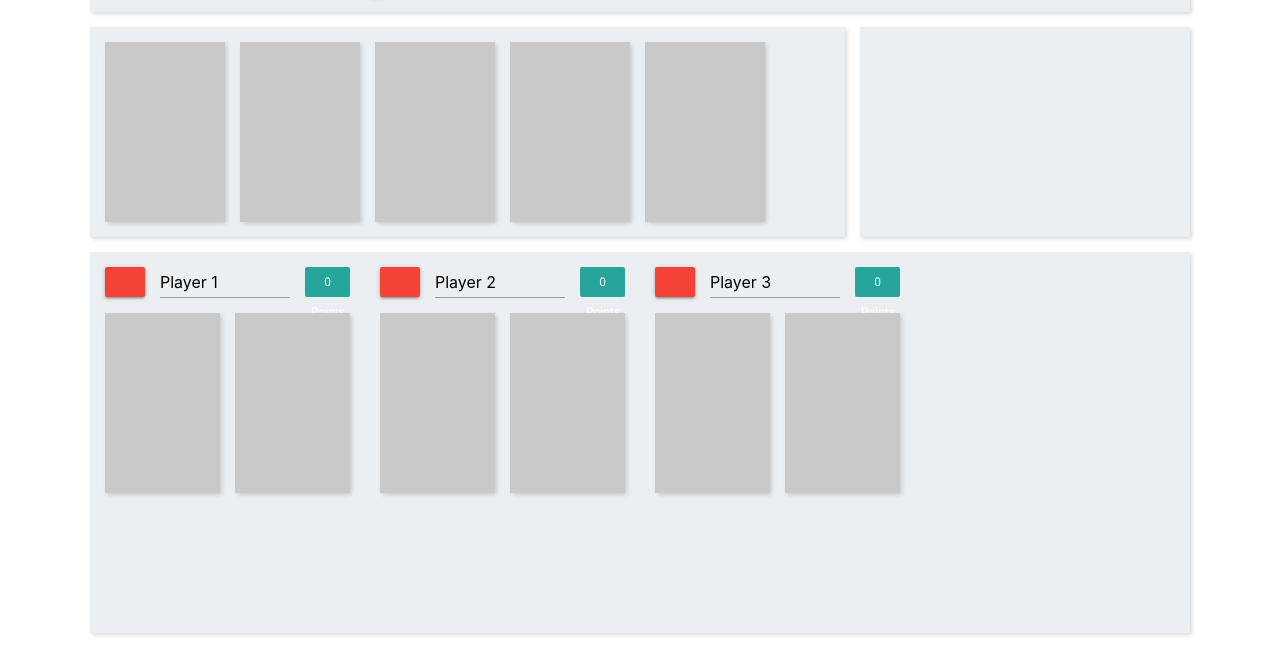
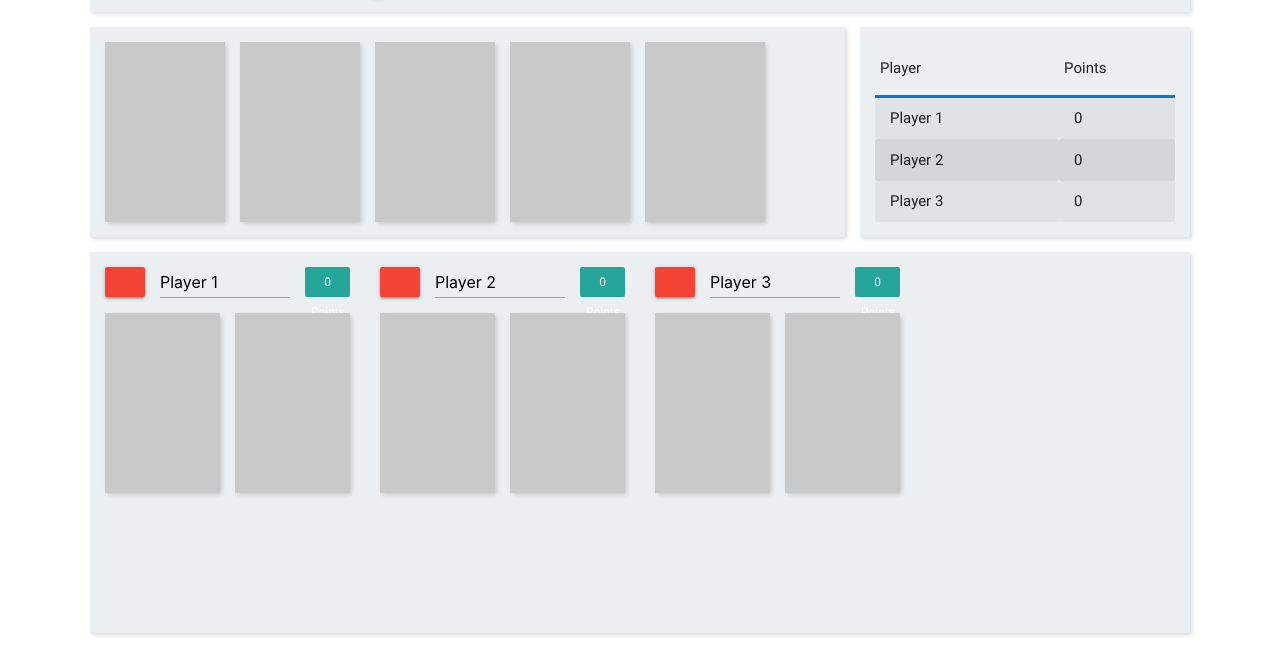
Before and after one commit to iding-ir/lazy-poker, a React app: page / in a window 1280 px wide. Shown: the part 152-800 px from the top of the page. Built offline with nearby package versions, Linux system fonts and the light colour scheme.

Commit message:
Added ranking

```diff
--- a/src/components/app.js
+++ b/src/components/app.js
@@ -3,6 +3,7 @@ import "materialize-css/dist/css/materialize.min.css";
 import M from "materialize-css";
 import "./app.css";
 import Players from "./players";
+import Ranking from "./ranking";
 import Deck from "./deck";
 import Controls from "./controls";
 import Logs from "./logs";
@@ -87,7 +88,9 @@ class App extends Component {
           <Logs logs={logs} />
         </div>
 
-        <div className="app-ranking blue-grey lighten-5"></div>
+        <div className="app-ranking blue-grey lighten-5">
+          <Ranking players={players} />
+        </div>
 
         <div className="app-deck blue-grey lighten-5">
           <Deck deck={deck} />
--- /dev/null
+++ b/src/components/ranking.css
@@ -0,0 +1,23 @@
+.ranking-table {
+  height: 100%;
+}
+
+.ranking-table > thead > tr {
+  border-bottom: var(--border-thickness) solid var(--color-primary-dark) !important;
+}
+
+.ranking-table > tbody > tr {
+  border: none !important;
+}
+
+.ranking-table > tbody > tr:nth-of-type(2n + 1) {
+  background-color: var(--fade-grey-sm) !important;
+}
+
+.ranking-table > tbody > tr:nth-of-type(2n) {
+  background-color: var(--fade-dark-sm) !important;
+}
+
+.ranking-table > tbody > tr > td {
+  padding: var(--padding-sm) var(--padding-md);
+}
--- /dev/null
+++ b/src/components/ranking.js
@@ -0,0 +1,35 @@
+import React, { Component } from "react";
+import "./ranking.css";
+
+class Ranking extends Component {
+  state = {};
+  render() {
+    return (
+      <table className="ranking-table">
+        <thead>
+          <tr>
+            <td>Player</td>
+            <td>Points</td>
+          </tr>
+        </thead>
+
+        <tbody>
+          {this.props.players
+            .sort((a, b) => {
+              return b.points - a.points;
+            })
+            .map((player, index) => {
+              return (
+                <tr key={index}>
+                  <td>{player.name}</td>
+                  <td>{player.points}</td>
+                </tr>
+              );
+            })}
+        </tbody>
+      </table>
+    );
+  }
+}
+
+export default Ranking;
--- a/src/css/vars.css
+++ b/src/css/vars.css
@@ -14,10 +14,23 @@
   --padding-lg: 1rem;
 
   --border-radius: 4px;
+  --border-thickness: 3px;
 
   --box-shadow-sm: 0 0 4px rgba(0, 0, 0, 0.1);
   --box-shadow-md: 0 0 4px rgba(0, 0, 0, 0.2);
   --box-shadow-lg: 0 0 4px rgba(0, 0, 0, 0.3);
+
+  --fade-dark-sm: rgba(0, 0, 0, 0.1);
+  --fade-dark-md: rgba(0, 0, 0, 0.2);
+  --fade-dark-lg: rgba(0, 0, 0, 0.3);
+
+  --fade-grey-sm: rgba(121, 121, 121, 0.1);
+  --fade-grey-md: rgba(121, 121, 121, 0.2);
+  --fade-grey-lg: rgba(121, 121, 121, 0.3);
+
+  --fade-light-sm: rgba(255, 255, 255, 0.1);
+  --fade-light-md: rgba(255, 255, 255, 0.2);
+  --fade-light-lg: rgba(255, 255, 255, 0.3);
 }
 
 @media only screen and (min-width: 992px) {
```
